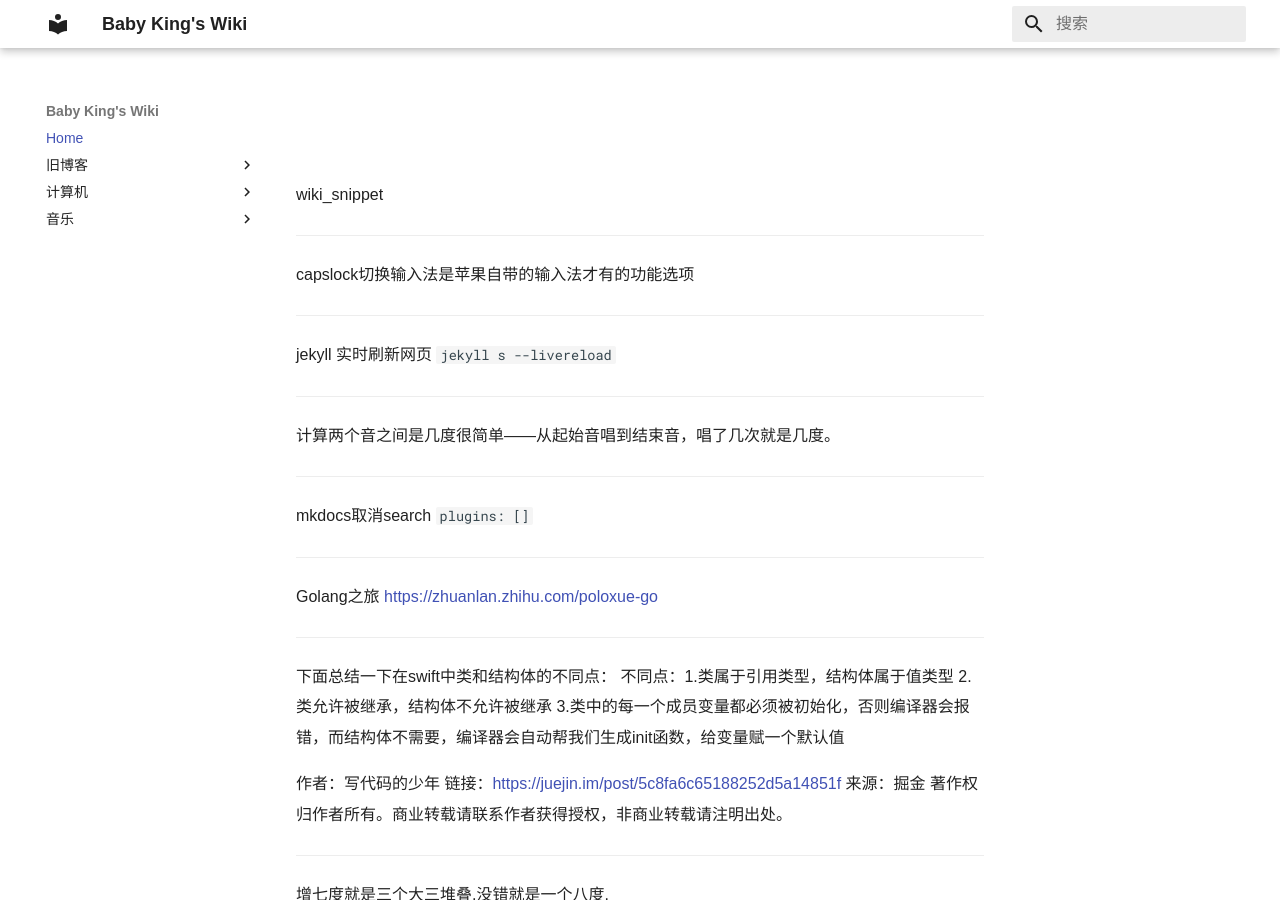
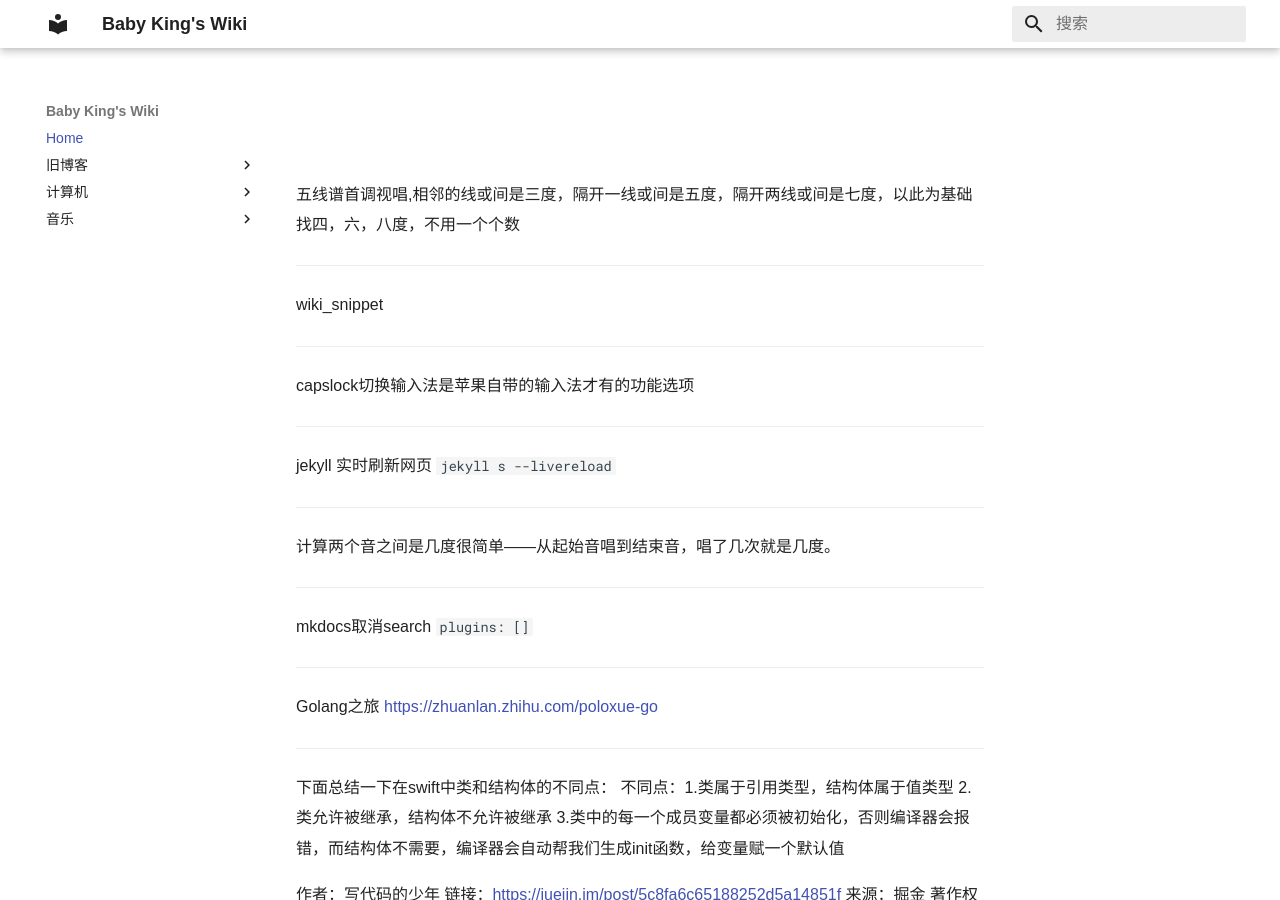
Before and after one commit to babyking/wiki, an MkDocs documentation site: the page built from wiki/index.md, in a window 1280 px wide and 900 px high. Built offline with MkDocs 1.6.1 and Material for MkDocs 9.7.7, drawn with Linux system fonts in a browser that asks for light colours.

Commit message:
quick commit

```diff
--- a/wiki/index.md
+++ b/wiki/index.md
@@ -1,4 +1,6 @@
 #
+五线谱首调视唱,相邻的线或间是三度，隔开一线或间是五度，隔开两线或间是七度，以此为基础找四，六，八度，不用一个个数
+___
 wiki_snippet
 ___
 capslock切换输入法是苹果自带的输入法才有的功能选项
```
